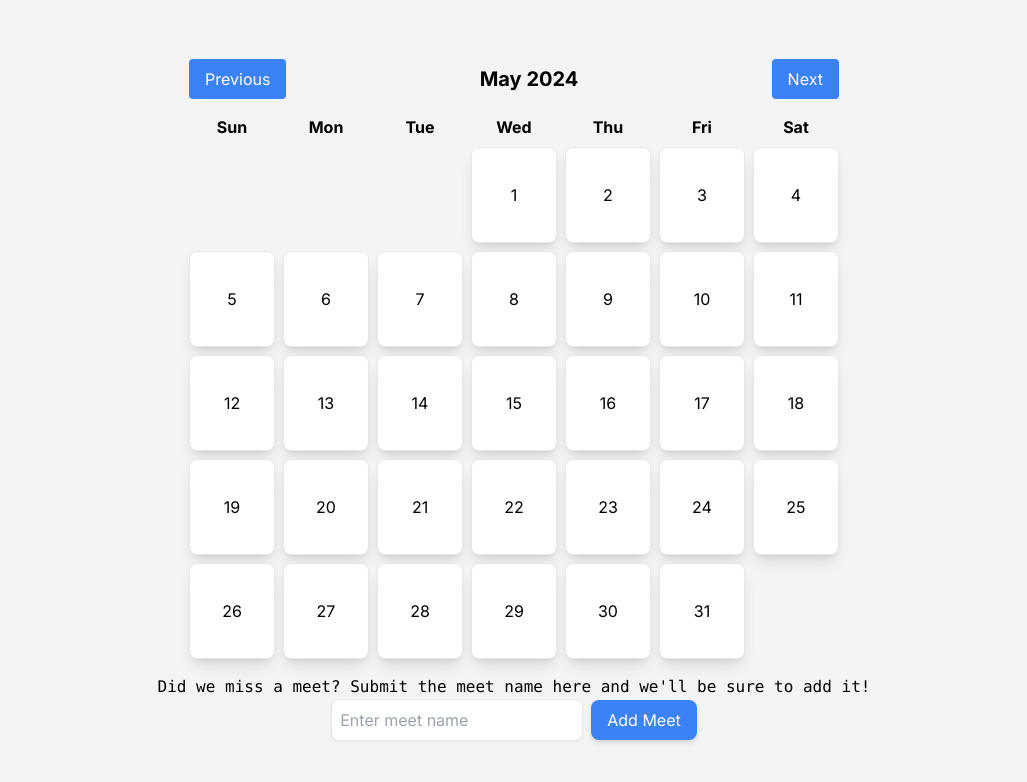
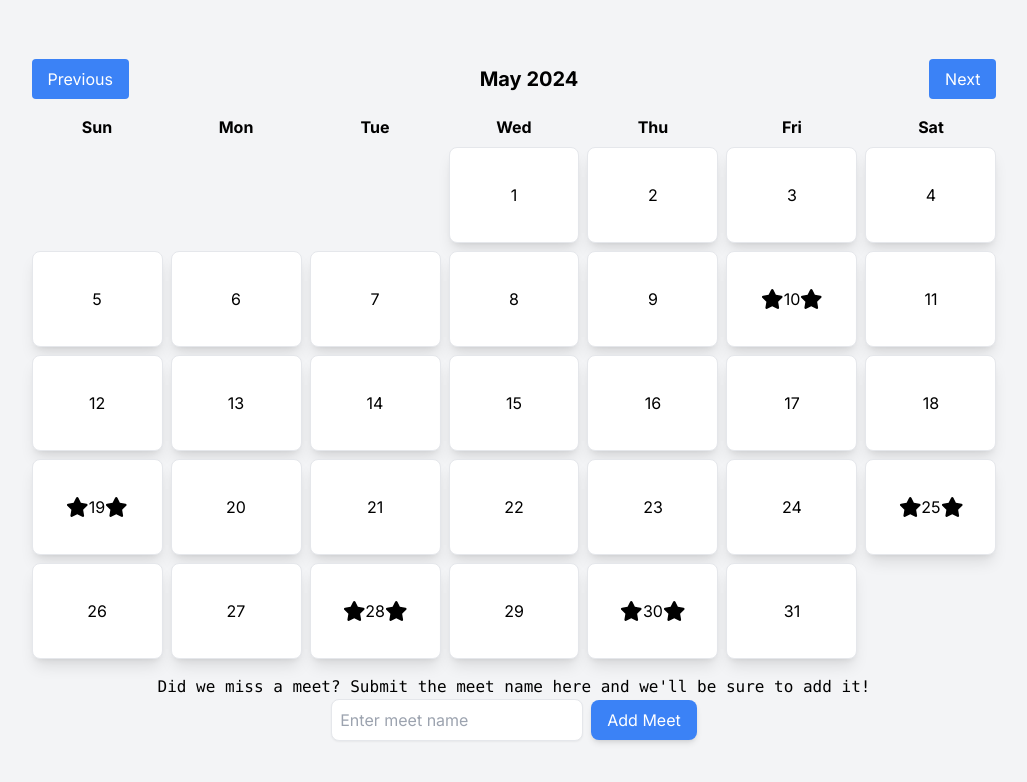
Before and after one commit to sohumgaitonde/trackthetrack, a Next.js app in the folder trackthetrack/: page /calendar in a window 1280 px wide. Shown: the top 782 px of the page, without its empty margins (126-1153 px from the left). Built offline with nearby package versions, Linux system fonts and the light colour scheme.

Commit message:
Add temporary meet indicator
Not sure how to count meets yet

```diff
--- a/trackthetrack/components/Calendar2.tsx
+++ b/trackthetrack/components/Calendar2.tsx
@@ -4,6 +4,8 @@ import advancedFormat from 'dayjs/plugin/advancedFormat';
 dayjs.extend(advancedFormat);
 import Link from 'next/link';
 import eventtest from '../calendar.json';
+import { FontAwesomeIcon } from '@fortawesome/react-fontawesome';
+import { faStar } from '@fortawesome/free-solid-svg-icons';
 
 
 interface Event {
@@ -89,12 +91,24 @@ const Calendar = () => {
       const dateStr = `${currentYear}-${String(currentMonth).padStart(2, '0')}-${String(day).padStart(2, '0')}`;
       const hasEvent = eventtest.some(event => convertDateString(event.Date) === dateStr);
       days.push(
-        <div
+        <div>
+            <div
           key={day}
           className={`max-w-5xl w-full p-8 bg-white rounded-lg shadow-lg h-24 flex items-center justify-center border cursor-pointer ${hasEvent ? 'bg-blue-300' : ''}`}
           onClick={() => handleClickDate(dateStr)}
         >
+          <div>
+          {hasEvent ? <FontAwesomeIcon icon={faStar} size="lg" /> : ""}
+        </div>
+          <div>
           {day}
+          </div>
+          <div>
+          {hasEvent ? <FontAwesomeIcon icon={faStar} size="lg" /> : ""}
+        </div>
+        </div>
+
+
         </div>
       );
     }
```
